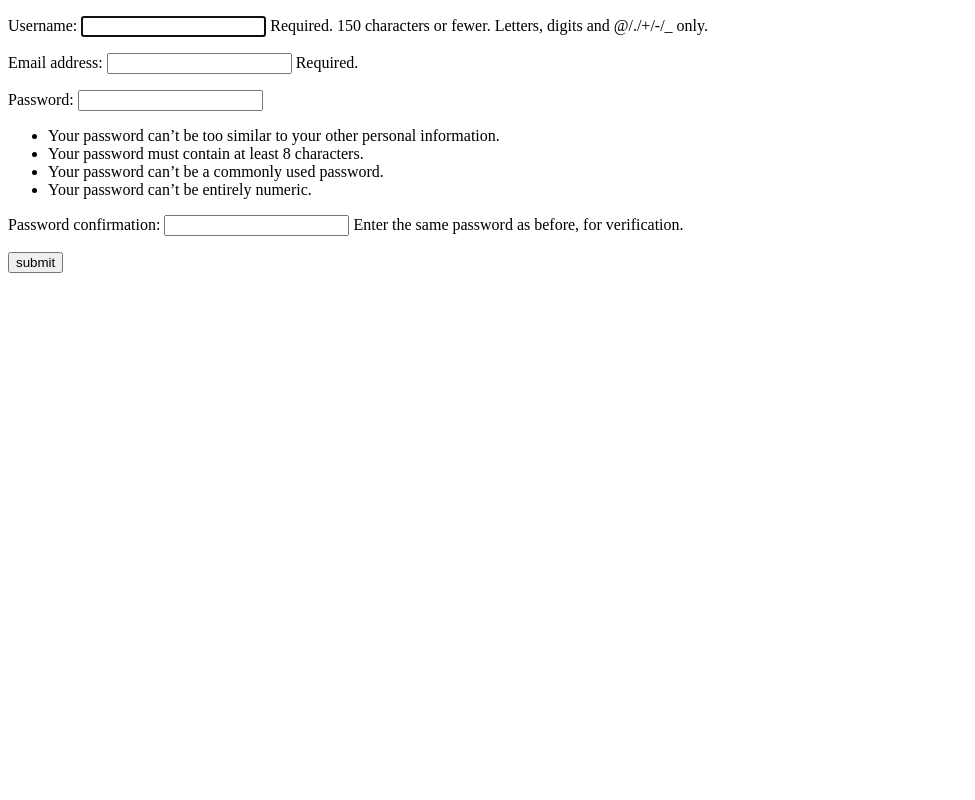
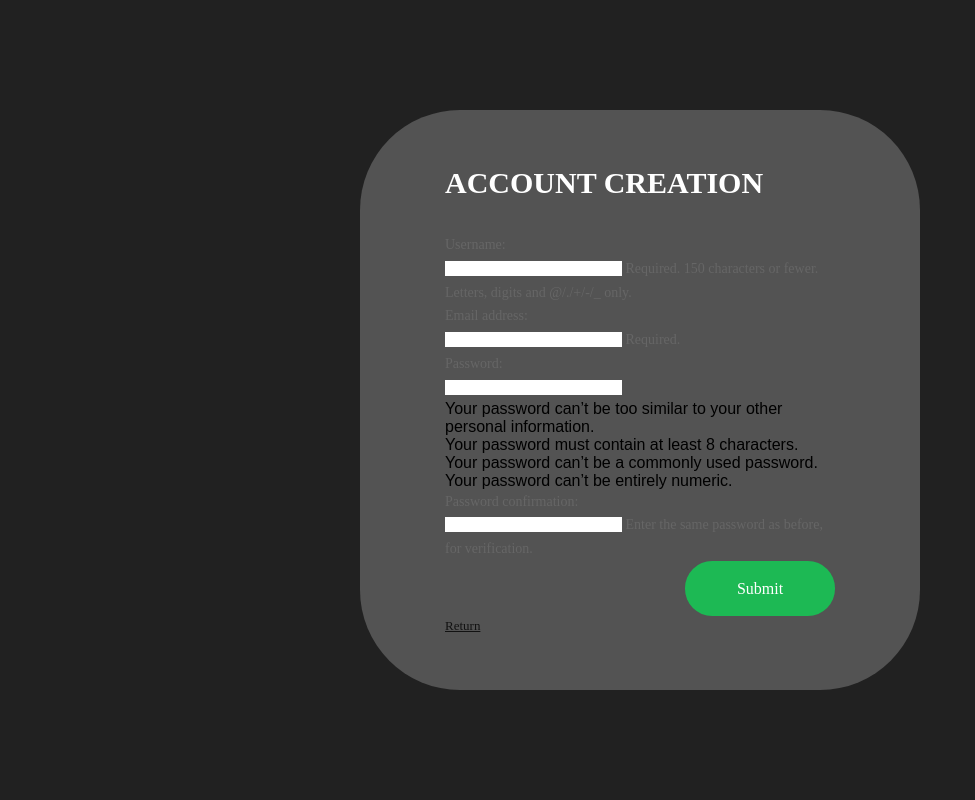
Before and after one commit to Chonlasit666/cn331projectSpotgame, a Django app: page /users/signup in a window 1280 px wide. Shown: the whole page, without its empty margins (0-975 px from the left). Run offline with Django 3.2, Linux system fonts and the light colour scheme; some web fonts are replaced.

Commit message:
Just added stuped UI (Still Error in login page)

```diff
--- a/users/templates/users/signup.html
+++ b/users/templates/users/signup.html
@@ -1,15 +1,47 @@
 <!DOCTYPE html>
 {% load static %}
 <html>
-    <title>Sign-up</title>
+<title>Sign-up</title>
+
 <head>
+    <meta charset="UTF-8">
+    <meta name="viewport" content="width=device-width, initial-scale=1">
 
+    <link rel="icon" type="image/png" href="{%static 'login/images/icons/spotify-logo.png' %}" />
+    <link rel="stylesheet" type="text/css" href="{%static 'login/fonts/Linearicons-Free-v1.0.0/icon-font.min.css' %}">
+    <link rel="stylesheet" type="text/css" href="{%static 'fonts/font-awesome-4.7.0/css/font-awesome.min.css'%}">
+    <link rel="stylesheet" type="text/css" href="{%static 'login/css/util.css' %}">
+    <link rel="stylesheet" type="text/css" href="{%static 'login/css/main.css' %}">
 </head>
+
 <body>
-    <form action="{% url 'users:signup' %}" method="post">
-        {% csrf_token %}
-        {{ form.as_p }}
-    <button type = "submit">submit</button>
-    </form>
+    <div class="limiter">
+        <div class="container-login100">
+            <div class="wrap-login100 p-l-85 p-r-85 p-t-55 p-b-55">
+                <form action="{% url 'users:signup' %}" method="post">
+                    {% csrf_token %}
+
+                    <span class="login100-form-title p-b-32"><b>
+                            Account Creation
+                        </b></span>
+
+                    {{ form.as_p }}
+
+                    <div class="container-login100-form-btn">
+                        <button class="login100-form-btn" type="submit"> Submit </button>
+                    </div>
+                </form>
+
+                <span style="float:left;">
+                    <a href="{% url 'users:login' %}" class="txt3">
+                        Return
+                    </a>
+                </span>
+            </div>
+
+
+        </div>
+    </div>
 </body>
+
 </html>
```
Also changed, not shown: users/templates/users/login.html (+17 -3 lines).
